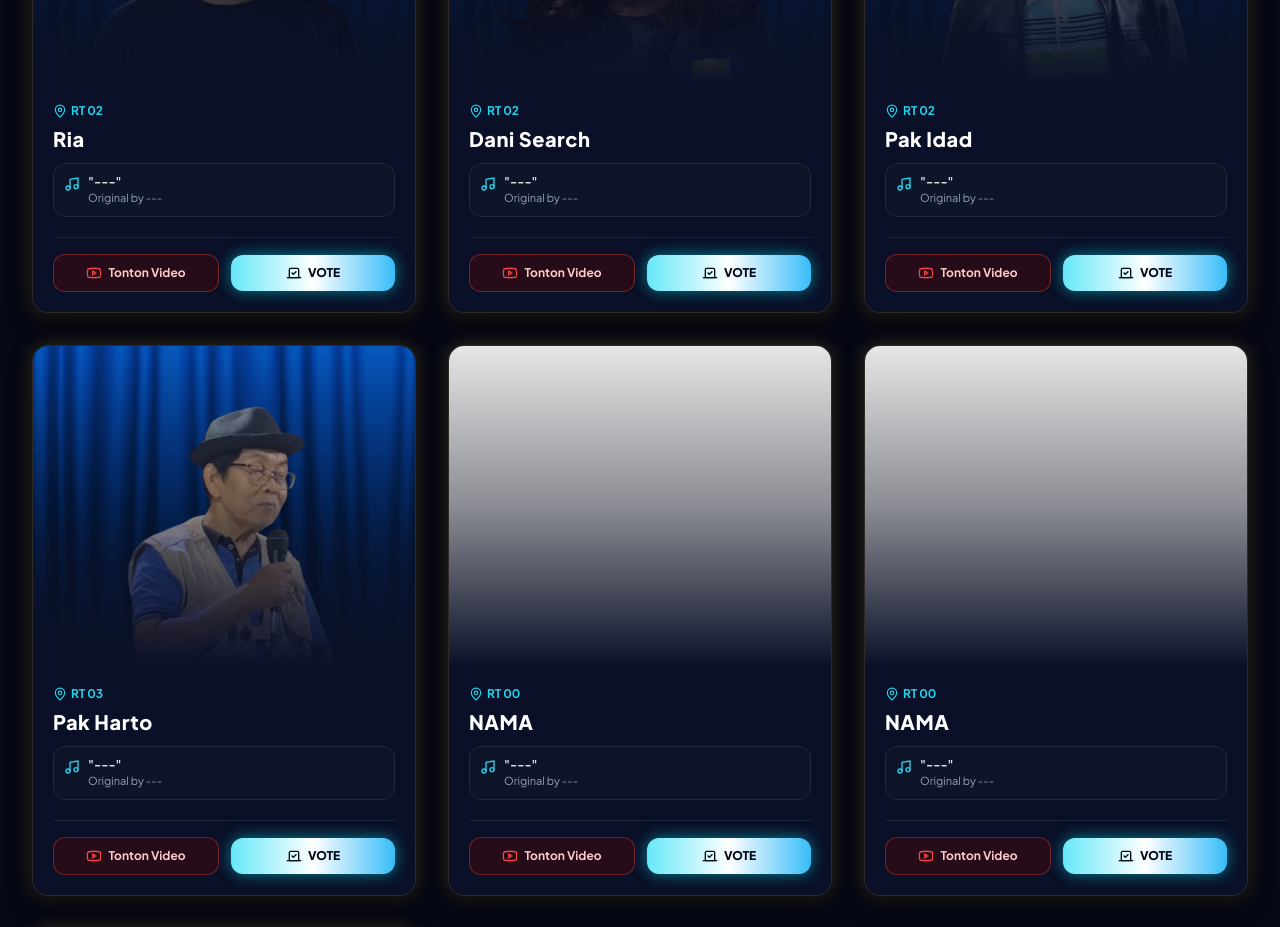
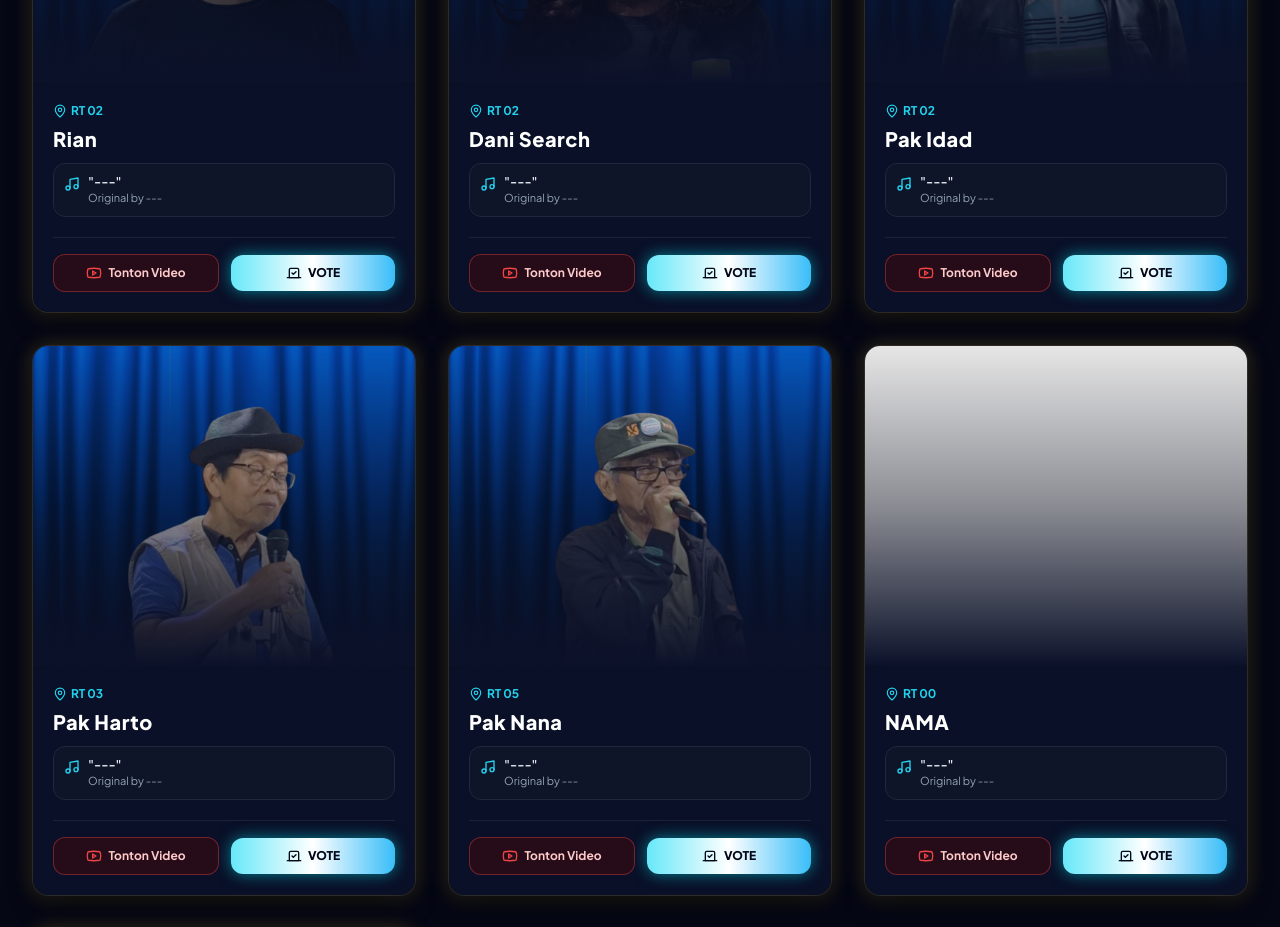
Before and after one commit to meppani/19_Idol_Anteng, a Next.js app: page / in a window 1280 px wide. Shown: the part 5020-5947 px from the top of the page. Built offline with nearby package versions, Linux system fonts and the light colour scheme.

Commit message:
update pak nana

```diff
--- a/src/data/participants.ts
+++ b/src/data/participants.ts
@@ -237,8 +237,8 @@ export const PARTICIPANTS: Participant[] = [
   },
   {
     id: "19",
-    name: "Ria",
-    stageName: "Ria",
+    name: "Rian",
+    stageName: "Rian",
     origin: "RT 02",
     age: 20,
     songTitle: "---",
@@ -289,14 +289,14 @@ export const PARTICIPANTS: Participant[] = [
   },
   {
     id: "23",
-    name: "NAMA",
-    stageName: "NAMA",
-    origin: "RT 00",
+    name: "Pak Nana",
+    stageName: "Pak Nana",
+    origin: "RT 05",
     age: 20,
     songTitle: "---",
     originalArtist: "---",
     youtubeUrl: "https://www.youtube.com/watch?v=hAEfi_SKTEU",
-    imageUrl: "/white.svg",
+    imageUrl: "/Pak Nana.png",
     voteCount: 23000,
     category: "Finalist",
   },
```
Also changed, not shown: public/Pak Nana.png (added).
